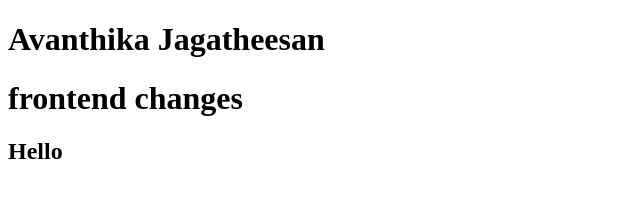
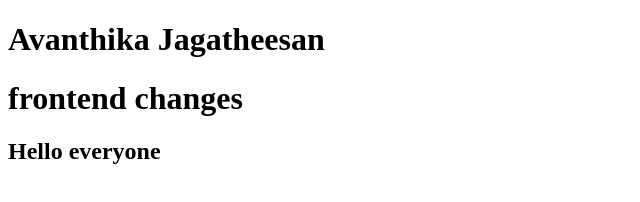
Before and after one commit to Avanthi-13/demo, a plain HTML site: page index.html in a window 1280 px wide. Shown: the whole page, without its empty margins (0-640 px from the left). Drawn offline with Linux system fonts and the light colour scheme.

Commit message:
feat :changes done in h2

```diff
--- a/index.html
+++ b/index.html
@@ -8,6 +8,6 @@
 <body>
     <h1>Avanthika Jagatheesan</h1>
     <h1>frontend changes</h1>
-    <h2>Hello</h2>
+    <h2>Hello everyone</h2>
 </body>
 </html>
```
